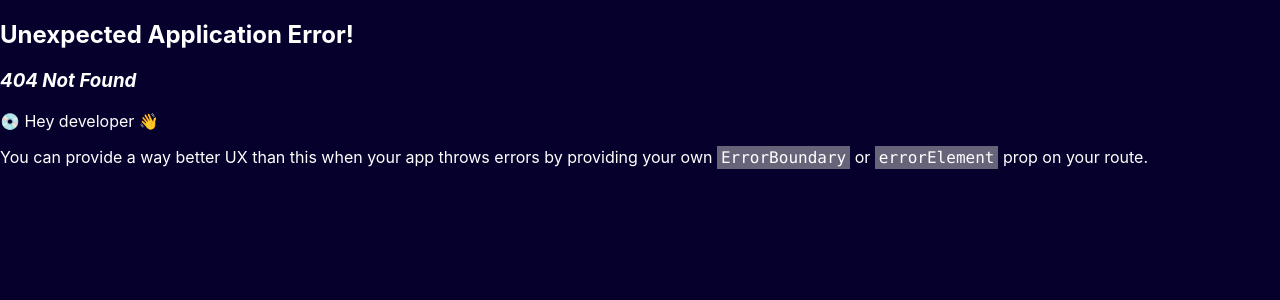
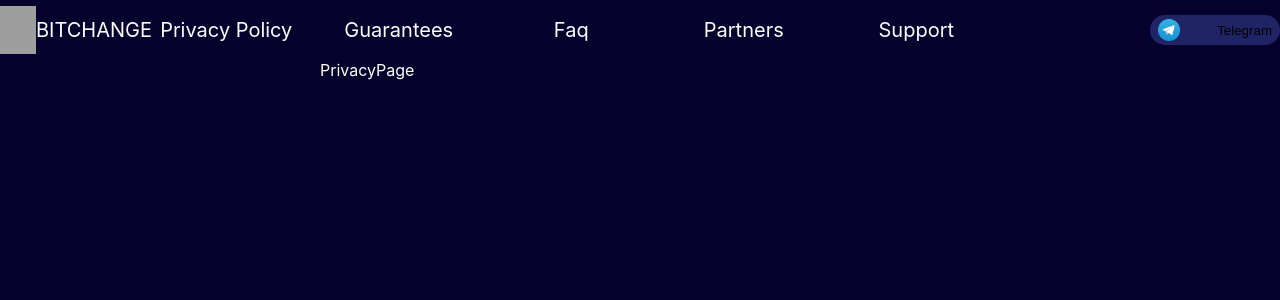
Before and after one commit to atlas49/crypto, a React (Vite) app: page /privacy in a window 1280 px wide. Before the commit this address had no page. Shown: the top 300 px of the page. Built offline with nearby package versions, Linux system fonts and the light colour scheme; grey boxes are pictures that could not be loaded.

Commit message:
add pages

```diff
--- a/package.json
+++ b/package.json
@@ -30,7 +30,9 @@
     "eslint": "^8.45.0",
     "eslint-plugin-react-hooks": "^4.6.0",
     "eslint-plugin-react-refresh": "^0.4.3",
+    "rollup-plugin-external-globals": "^0.8.0",
     "typescript": "^5.0.2",
-    "vite": "^4.4.5"
+    "vite": "^4.4.5",
+    "vite-plugin-external": "^4.0.1"
   }
 }
--- a/src/components/Layout/Header/index.tsx
+++ b/src/components/Layout/Header/index.tsx
@@ -2,6 +2,14 @@ import logo from './logo.png';
 import telegramLogo from './Telegram_logo.png';
 
 import style from './style.module.scss';
+
+const headerLinks = [
+  { label: 'Privacy Policy', path: '/privacy' },
+  { label: 'Guarantees', path: '/guarantees' },
+  { label: 'Faq', path: '/faq' },
+  { label: 'Partners', path: '/partners' },
+  { label: 'Support', path: '/support' },
+];
 
 const SocialButton = ({ icon = '', label = '' }) => {
   return (
@@ -20,13 +28,13 @@ const Header = () => {
   return (
     <nav className={style.header}>
       <div className={style.links}>
-        <div className={style.logo}>
+        <a className={style.logo} href="/">
           <img src={logo} alt="logo" />
           <div>BITCHANGE</div>
-        </div>
+        </a>
 
-        {['Privacy Policy', 'Guarantees', 'Faq', 'Partners', 'Support'].map((el) => (
-          <Link key={el} label={el} />
+        {headerLinks.map((el) => (
+          <Link key={el.path} label={el.label} src={el.path} />
         ))}
       </div>
       <SocialButton icon={telegramLogo} label="Telegram" />
--- /dev/null
+++ b/src/pages/Faq/index.tsx
@@ -0,0 +1,7 @@
+import React from 'react';
+
+const FaqPage = () => {
+  return <div>FaqPage</div>;
+};
+
+export default FaqPage;
--- /dev/null
+++ b/src/pages/Guarantees/index.tsx
@@ -0,0 +1,7 @@
+import React from 'react';
+
+const GuaranteesPage = () => {
+  return <div>GuaranteesPage</div>;
+};
+
+export default GuaranteesPage;
--- /dev/null
+++ b/src/pages/Partners/index.tsx
@@ -0,0 +1,7 @@
+import React from 'react';
+
+const PartnersPage = () => {
+  return <div>PartnersPage</div>;
+};
+
+export default PartnersPage;
--- /dev/null
+++ b/src/pages/Privacy/index.tsx
@@ -0,0 +1,7 @@
+import React from 'react';
+
+const PrivacyPage = () => {
+  return <div>PrivacyPage</div>;
+};
+
+export default PrivacyPage;
--- /dev/null
+++ b/src/pages/Support/index.tsx
@@ -0,0 +1,7 @@
+import React from 'react';
+
+const SupportPage = () => {
+  return <div>SupportPage</div>;
+};
+
+export default SupportPage;
--- a/src/router/index.tsx
+++ b/src/router/index.tsx
@@ -1,17 +1,62 @@
 import { createBrowserRouter } from 'react-router-dom';
 import Wrapper from '@components/Layout/Wrapper';
 
+import Faq from '@pages/Faq';
 import Main from '@pages/Main';
+import Support from '@pages/Support';
+import Privacy from '@pages/Privacy';
+import Partners from '@pages/Partners';
+import Guarantees from '@pages/Guarantees';
 
 const router = createBrowserRouter([
   {
-    path: '/crypto',
+    path: '/',
     element: (
       <Wrapper>
         <Main />
       </Wrapper>
     ),
   },
+  {
+    path: '/faq',
+    element: (
+      <Wrapper>
+        <Faq />
+      </Wrapper>
+    ),
+  },
+  {
+    path: '/support',
+    element: (
+      <Wrapper>
+        <Support />
+      </Wrapper>
+    ),
+  },
+  {
+    path: '/privacy',
+    element: (
+      <Wrapper>
+        <Privacy />
+      </Wrapper>
+    ),
+  },
+  {
+    path: '/partners',
+    element: (
+      <Wrapper>
+        <Partners />
+      </Wrapper>
+    ),
+  },
+  {
+    path: '/guarantees',
+    element: (
+      <Wrapper>
+        <Guarantees />
+      </Wrapper>
+    ),
+  },
 ]);
 
 export default router;
--- a/vite.config.ts
+++ b/vite.config.ts
@@ -5,6 +5,7 @@ import react from '@vitejs/plugin-react';
 // https://vitejs.dev/config/
 export default defineConfig({
   plugins: [react()],
+
   resolve: {
     alias: {
       '@components': path.resolve(__dirname, 'src/components'),
```
Also changed, not shown: 1 other file (tests, documents, lock files or other folders).
